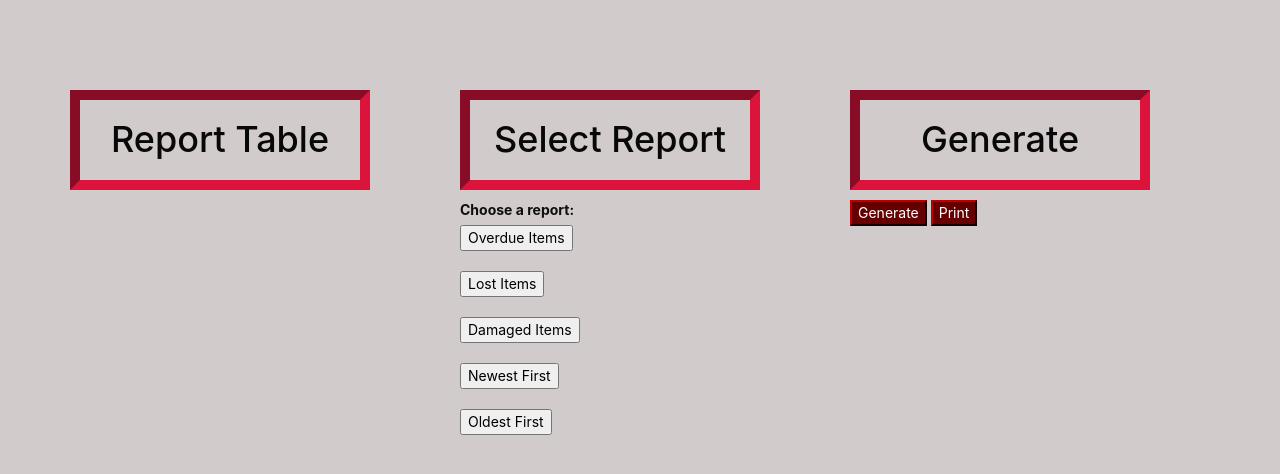
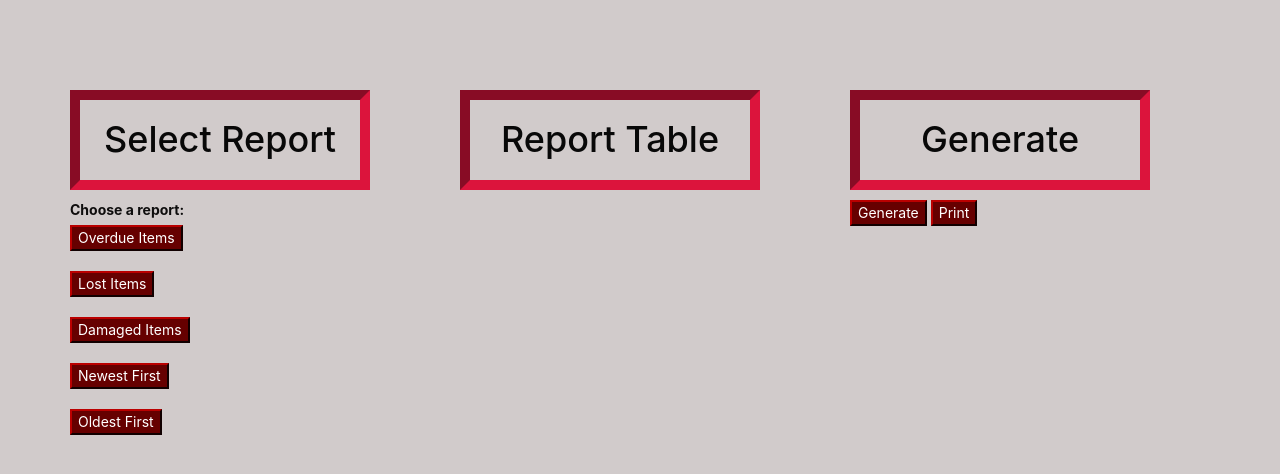
Before and after one commit to gpkeylor/CCSInventory, a PHP site: page /reports.html in a window 1280 px wide. Shown: the part 59-533 px from the top of the page. Run offline with PHP 8.4, Linux system fonts and the light colour scheme.

Commit message:
updated report.html page and css

```diff
--- a/Client/reports.html
+++ b/Client/reports.html
@@ -27,13 +27,7 @@
 
     <div class="container">
         <div class ="row">
-            <div class = "col-xs-4" id="headerwithborder">
-                <h1>Report Table</h1>
-                <div id ="reportTable">
 
-                </div>
-
-            </div>
 
             <div class="col-xs-4" id="headerwithborder">
                 <h1>Select Report</h1>
@@ -41,19 +35,26 @@
                     <label for="report">Choose a report:</label><br>
 
 
-                      <button  id="Overdue"onclick="getReport('Overdue')" style = color:black !important;>Overdue Items</button><br>
+                      <button class ="btn-primary"  id="Overdue"onclick="getReport('Overdue')" style = color:white !important;>Overdue Items</button><br>
                       <br>
-                      <button  id="Lost" onclick="getReport('Lost')"style = color:black !important;>Lost Items</button><br>
+                      <button class ="btn-primary" id="Lost" onclick="getReport('Lost')"style = color:white !important;>Lost Items</button><br>
                       <br>
-                      <button  id="Damaged" onclick="getReport('Damaged')"style = color:black !important;>Damaged Items</button><br>
+                      <button class ="btn-primary" id="Damaged" onclick="getReport('Damaged')"style = color:white !important;>Damaged Items</button><br>
                       <br>
-                      <button id="Newest" onclick="getReport('Newest')"style = color:black !important;>Newest First</button><br>
+                      <button class ="btn-primary" id="Newest" onclick="getReport('Newest')"style = color:white !important;>Newest First</button><br>
                       <br>
-                      <button  id="Oldest" onclick="getReport('Oldest')"style = color:black !important;>Oldest First</button><br>
+                      <button class ="btn-primary" id="Oldest" onclick="getReport('Oldest')"style = color:white !important;>Oldest First</button><br>
 
                     <br><br>
 
                   <!-- <input type="submit" value="Submit" style = color:black !important;> -->
+
+            </div>
+            <div class = "col-xs-4" id="headerwithborder">
+                <h1>Report Table</h1>
+                <div id ="reportTable">
+
+                </div>
 
             </div>
 
--- a/Client/resources/css/reports.css
+++ b/Client/resources/css/reports.css
@@ -76,9 +76,10 @@ li a
 }
 
 .table-bordered{
-  width:80%;
+  width:20%;
   background-color: white;
   margin-top: 70px;
+  margin-right: 50px;
 }
 
 .table-bordered th{
--- a/Client/resources/scripts/admin.js
+++ b/Client/resources/scripts/admin.js
@@ -12,7 +12,6 @@ function getAdministrator()
         json.forEach(administrator => {
             if (administrator.adminID == enteredId)
             {
-
                window.location ="\ transaction.html";
             }
             else{
```
Also changed, not shown: Client/resources/scripts/transaction.js (+3 -4 lines), 15 other files.
